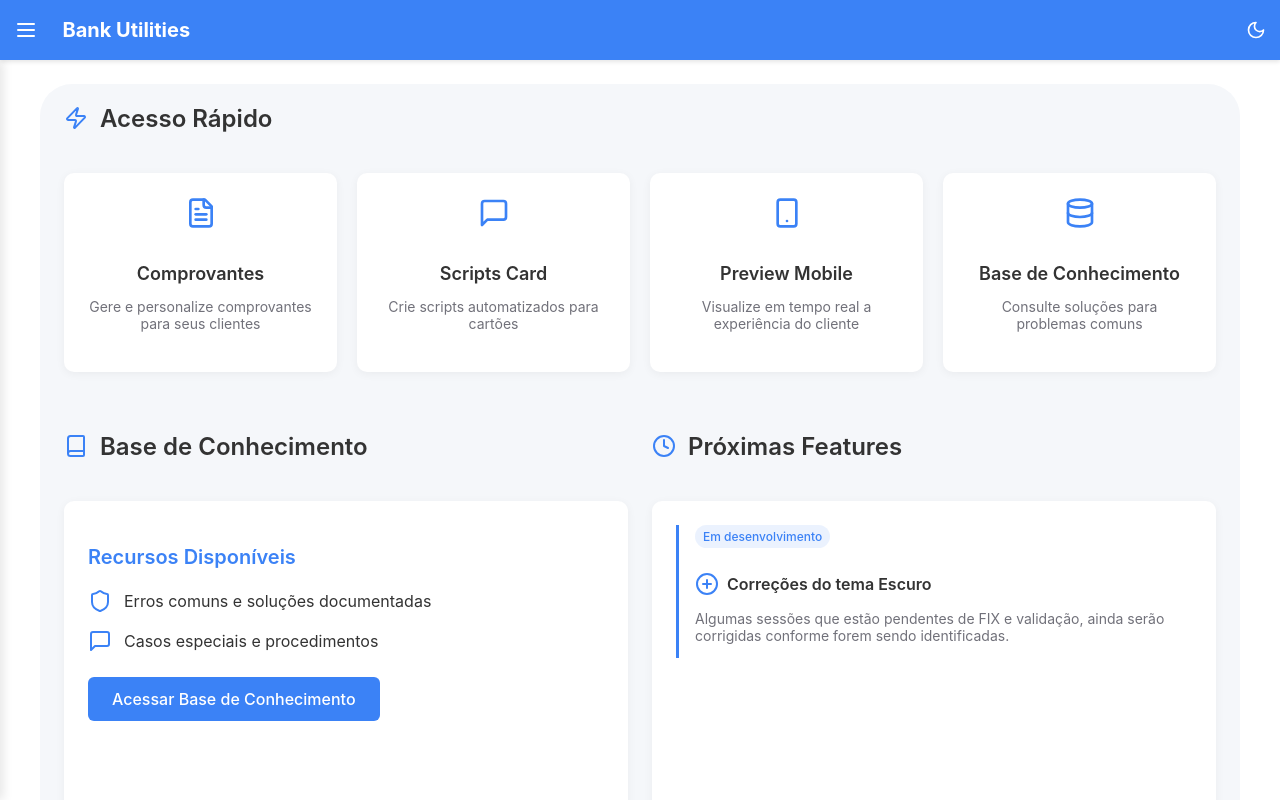
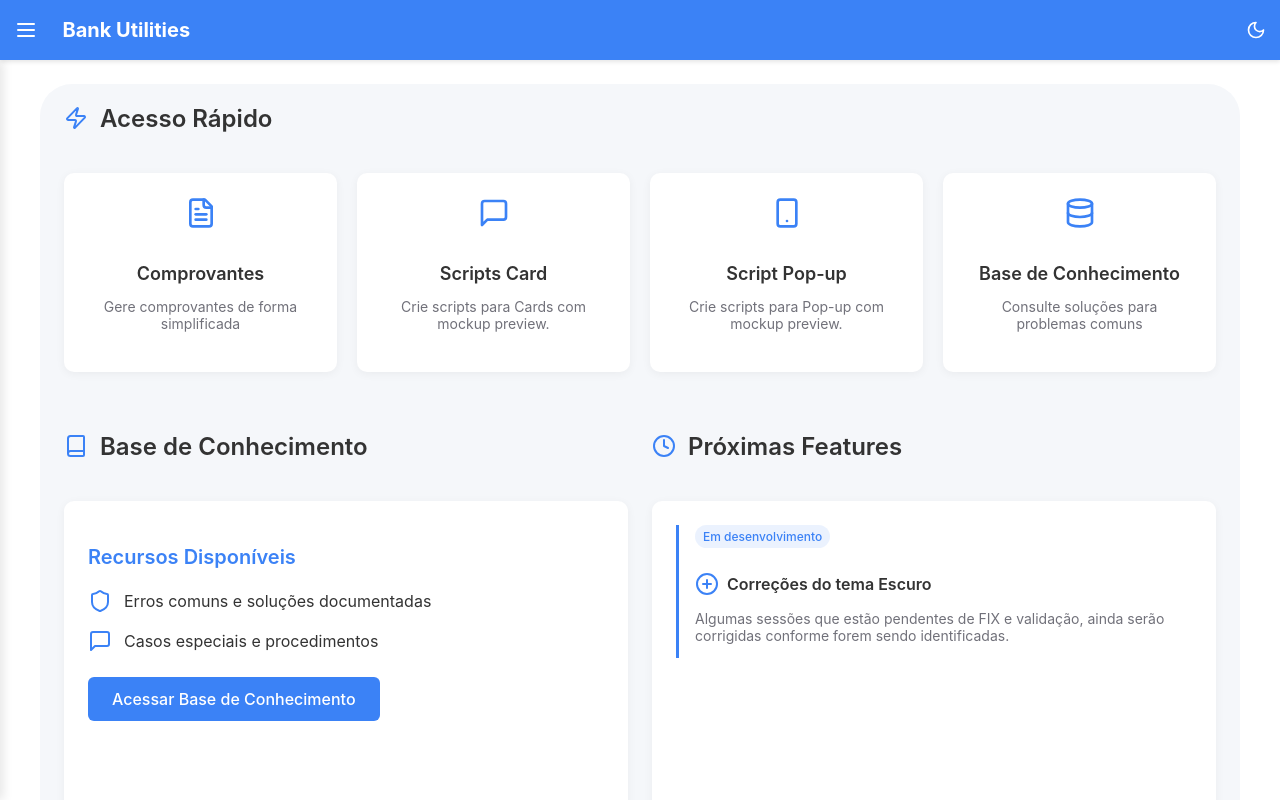
Before and after one commit to ReisLucasF/bank-utilities3, a Next.js app in the folder app/: page / in a window 1280 px wide. Shown: the top 800 px of the page. Built offline with nearby package versions, Linux system fonts and the light colour scheme.

Commit message:
refat index

```diff
--- a/app/pages/index.js
+++ b/app/pages/index.js
@@ -50,7 +50,7 @@ export default function Home() {
                 <div className={styles.toolInfo}>
                   <h3 className={styles.toolTitle}>Comprovantes</h3>
                   <p className={styles.toolDescription}>
-                    Gere e personalize comprovantes para seus clientes
+                    Gere comprovantes de forma simplificada
                   </p>
                 </div>
                 <ChevronRight className={styles.toolArrow} />
@@ -63,7 +63,7 @@ export default function Home() {
                 <div className={styles.toolInfo}>
                   <h3 className={styles.toolTitle}>Scripts Card</h3>
                   <p className={styles.toolDescription}>
-                    Crie scripts automatizados para cartões
+                    Crie scripts para Cards com mockup preview.
                   </p>
                 </div>
                 <ChevronRight className={styles.toolArrow} />
@@ -74,9 +74,9 @@ export default function Home() {
                   <Smartphone size={32} />
                 </div>
                 <div className={styles.toolInfo}>
-                  <h3 className={styles.toolTitle}>Preview Mobile</h3>
+                  <h3 className={styles.toolTitle}>Script Pop-up</h3>
                   <p className={styles.toolDescription}>
-                    Visualize em tempo real a experiência do cliente
+                    Crie scripts para Pop-up com mockup preview.
                   </p>
                 </div>
                 <ChevronRight className={styles.toolArrow} />
@@ -139,7 +139,8 @@ export default function Home() {
                       Correções do tema Escuro
                     </h3>
                     <p className={styles.upcomingDescription}>
-                      Algumas sessões que estão pendentes de FIX e validação, ainda serão corrigidas conforme forem sendo identificadas.
+                      Algumas sessões que estão pendentes de FIX e validação,
+                      ainda serão corrigidas conforme forem sendo identificadas.
                     </p>
                   </div>
                 </div>
```
